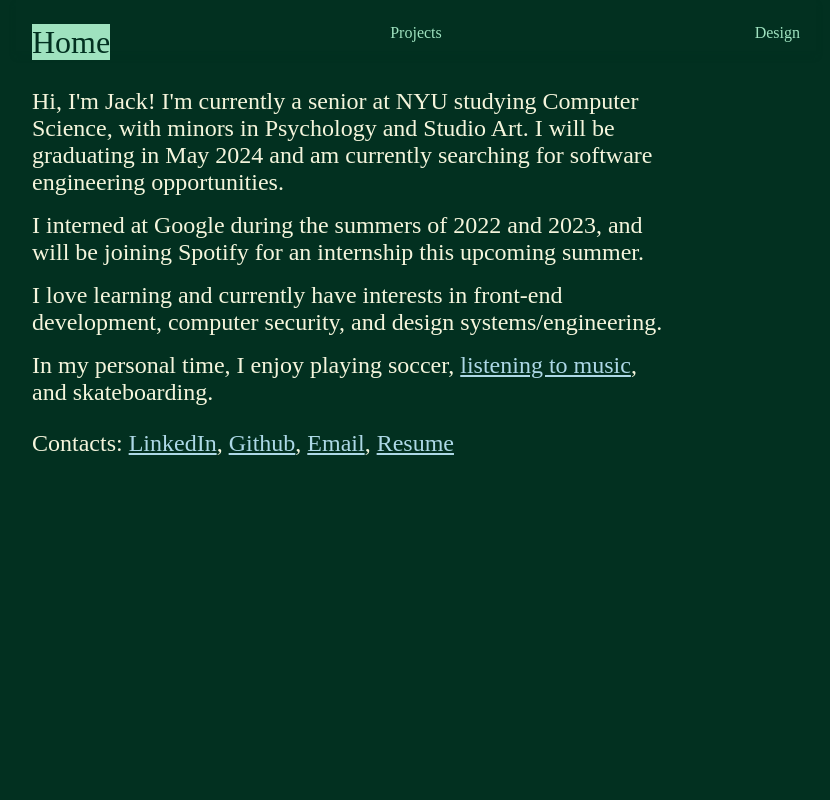
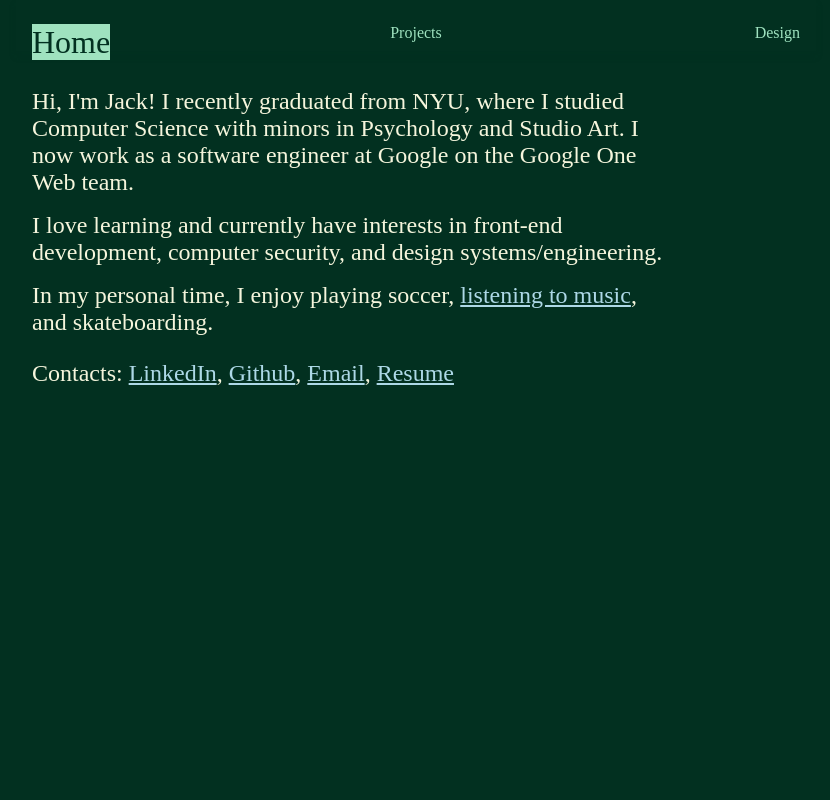
Before and after one commit to anpanring/portfolio, a React (Vite) app: page / in a window 1280 px wide. Shown: the top 800 px of the page, without its empty margins (224-1054 px from the left). Built offline with nearby package versions, Linux system fonts and the light colour scheme.

Commit message:
update personal description

```diff
--- a/src/App.tsx
+++ b/src/App.tsx
@@ -223,10 +223,9 @@ function App() {
         <Section name="home" ref={homeRef} setCurrentSection={setCurrentSection}>
           <div className="profile-text-container">
             <div className="profile-text">
-              <p>Hi, I'm Jack! I'm currently a senior at NYU studying Computer Science, with minors in Psychology and Studio Art.
-                I will be graduating in May 2024 and am currently searching for software engineering opportunities.
+              <p>Hi, I'm Jack! I recently graduated from NYU, where I studied Computer Science with minors in Psychology and Studio Art.
+               I now work as a software engineer at Google on the Google One Web team.
               </p>
-              <p>I interned at Google during the summers of 2022 and 2023, and will be joining Spotify for an internship this upcoming summer.</p>
               <p>I love learning and currently have interests in front-end development, computer security, and design systems/engineering.</p>
               <p>In my personal time, I enjoy playing soccer, <a className="contact-link" href='https://open.spotify.com/user/anpanring'>listening to music</a>, and skateboarding.</p>
             </div>
```
